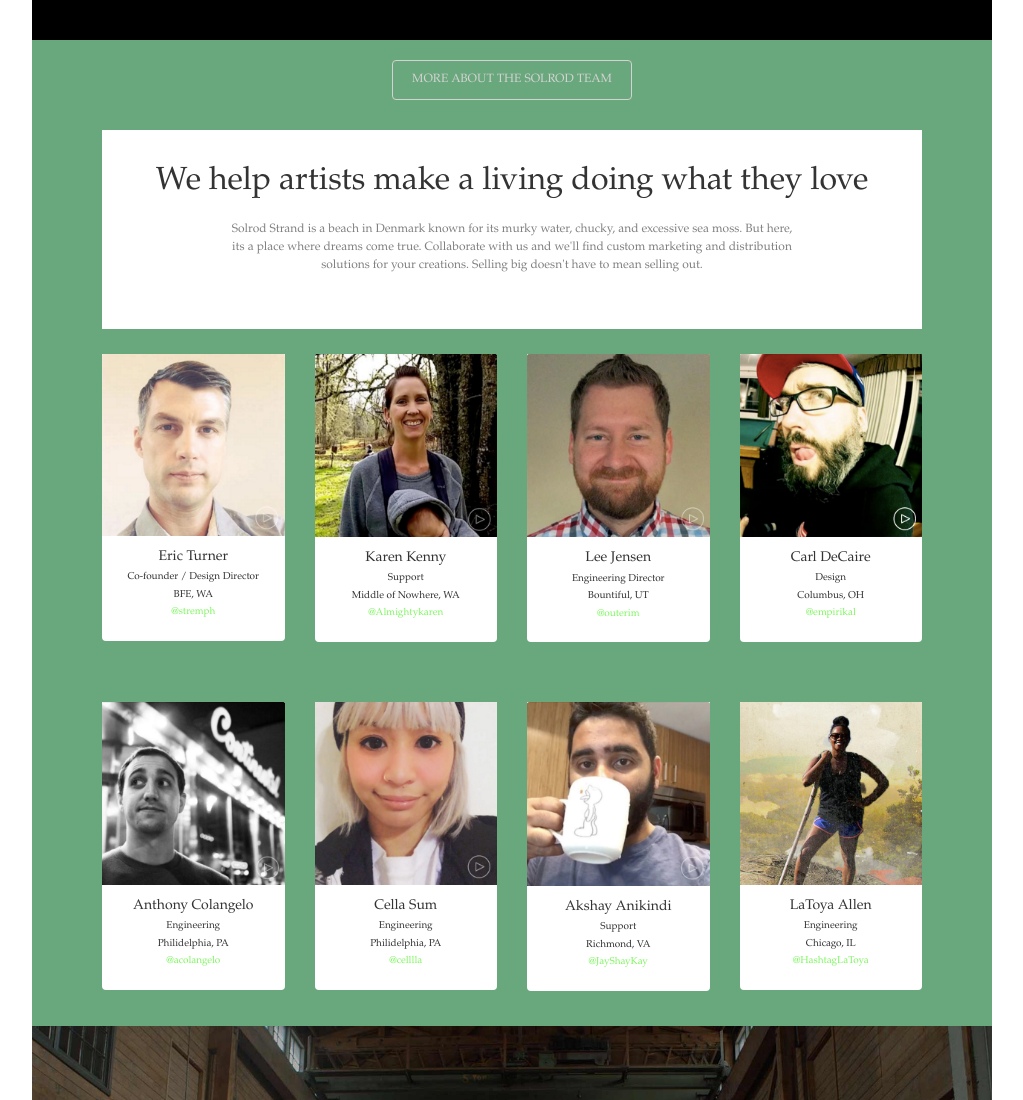
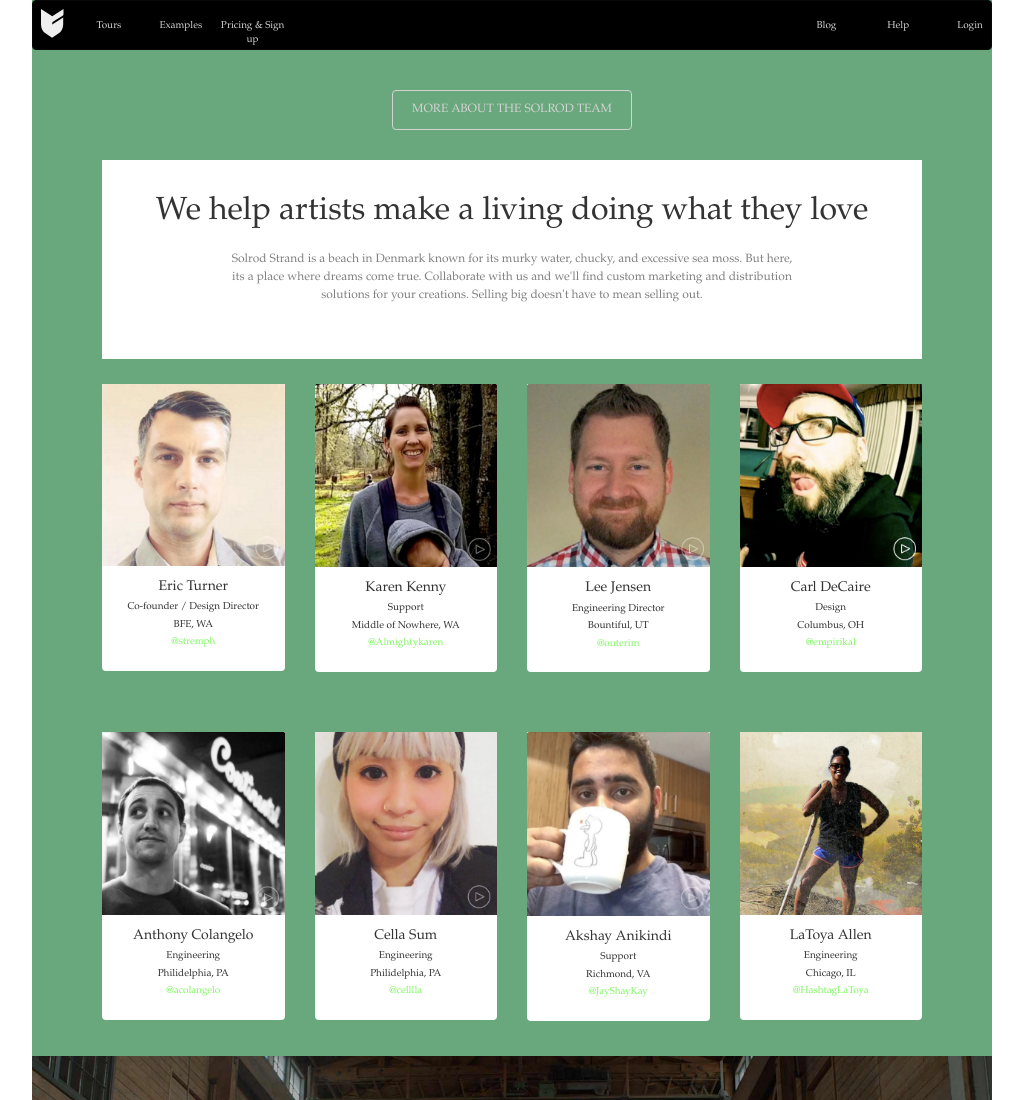
Before and after one commit to Vicula/assignment-07, a plain HTML site: page index.html in a window 1280 px wide. Shown: the top 1100 px of the page, without its empty margins (128-1151 px from the left). Drawn offline with nearby package versions, Linux system fonts and the light colour scheme; files whose address does not match are found by name.

Commit message:
Final commit i think

```diff
--- a/index.html
+++ b/index.html
@@ -14,8 +14,18 @@
                <div class="hamburger-icon">
                   <i class="fa fa-bars fa-lg"></i>
                </div>
-               <div class="topbar">
-
+               <div class="navbar navbar-inverse navbarbox">
+                  <ul class="nav navbar-nav navbar-left navbar-links-left navbut navbutleft">
+                     <li class="navbrand"><img src="images/assets/solrod-logo-fletch.svg" alt=".."></li>
+                     <li>Tours</li>
+                     <li>Examples</li>
+                     <li>Pricing & Sign up</li>
+                  </ul>
+                  <ul class="nav navbar-nav navbar-right  navbut navbutright">
+                     <li>Login</li>
+                     <li>Help</li>
+                     <li>Blog</li>
+                  </ul>
                </div>
             </nav>
             <header>
--- a/scss/main.scss
+++ b/scss/main.scss
@@ -29,7 +29,7 @@ $desktop-screen: 1024px;
 .bodybox {
    background: #69A77C;
    padding: 0;
-   padding-top: $nav-icon-width;
+   padding-top: $nav-icon-width+30px;
 
 
 }
@@ -248,8 +248,10 @@ nav {
    width: 100%;
    height: $nav-icon-width;
    max-width: 960px;
-   background: #000;
+
    z-index: 300;
+   max-height: $nav-icon-width;
+
 
    @media screen and (min-width: $tablet-screen) {
       left: initial;
@@ -275,4 +277,57 @@ nav {
          line-height: $nav-icon-width;
       }
    }
+   .navbutleft {
+      padding-left: 0;
+      margin-bottom: 0;
+      max-height: $nav-icon-width
+   }
+   .navbutright {
+      text-align: right;
+      max-height: $nav-icon-width;
+
+      li {
+         float:right;
+         padding-top: 18px;
+
+      }
+
+
+
+
+   }
+   .navbut {
+      list-style-type: none;
+      width: 50%;
+      font-size: 10px;
+
+      li {
+         display: inline-block;
+         color: lightgray;
+         width:15%;
+         text-align: center;
+
+      }
+
+
+
+   }
+   .navbrand {
+      max-width: $nav-icon-width;
+      padding: 5px;
+      padding-top: none;
+
+      & ~ * {
+         padding-top: 18px;
+      }
+   }
 }
+
+.navbarbox {
+   display: none;
+   background: #000;
+
+   @media screen and (min-width: $tablet-screen) {
+      display:block;
+   }
+}
```
Also changed, not shown: css/styles.css, 1 other file.
